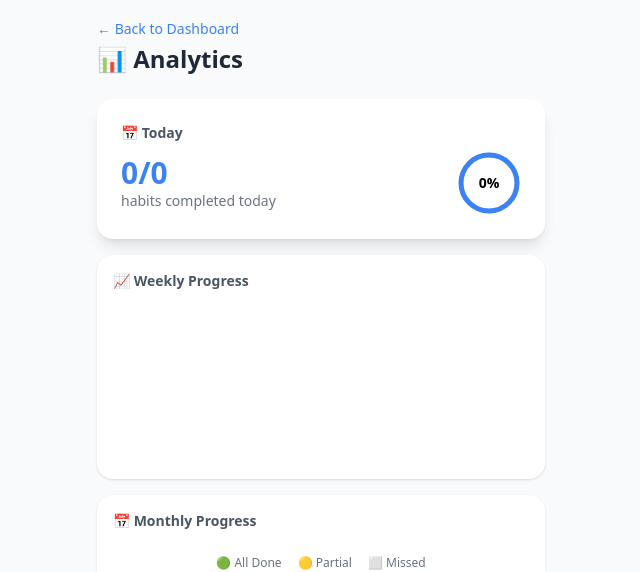
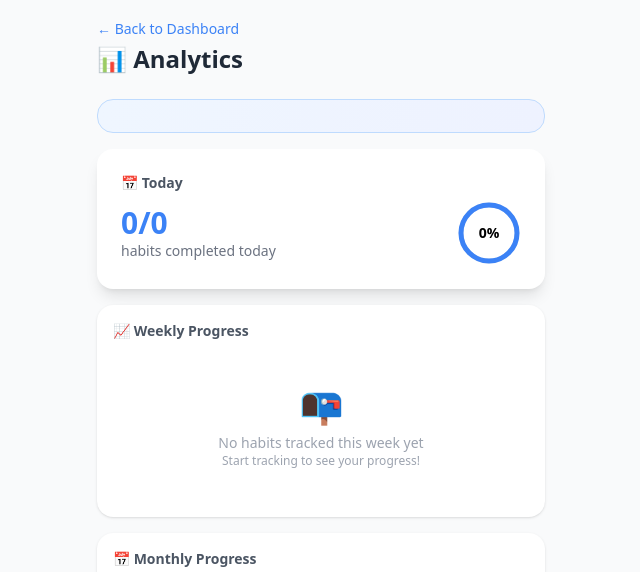
Before and after one commit to bkprivate-ghub/habit-tracker-bk, a Next.js app: page /analytics in a window 1280 px wide. Shown: the top 572 px of the page, without its empty margins (319-959 px from the left). Built offline with nearby package versions, Linux system fonts and the light colour scheme; no server answers; the database is empty.

Commit message:
Update page.tsx

```diff
--- a/app/analytics/page.tsx
+++ b/app/analytics/page.tsx
@@ -15,6 +15,16 @@ export default function Analytics() {
     totalCompletions: 0,
     consistency: 0,
   })
+  const [motivation, setMotivation] = useState('')
+
+  const motivationalQuotes = [
+    { min: 0, max: 20, text: "💪 Every journey begins with a single step. Keep going!" },
+    { min: 21, max: 40, text: "🌱 Progress is progress, no matter how small. You're growing!" },
+    { min: 41, max: 60, text: "🔥 You're building momentum! Consistency is key!" },
+    { min: 61, max: 80, text: "⭐ Amazing work! You're building habits that last!" },
+    { min: 81, max: 90, text: "🏆 Incredible dedication! You're nearly at the top!" },
+    { min: 91, max: 100, text: "🌟 PERFECT SCORE! You're unstoppable! Keep this energy!" },
+  ]
 
   useEffect(() => {
     loadAnalytics()
@@ -23,7 +33,6 @@ export default function Analytics() {
   const loadAnalytics = async () => {
     setLoading(true)
 
-    // Get all habits
     const { data: habits } = await supabase
       .from('habits')
       .select('*')
@@ -36,7 +45,6 @@ export default function Analytics() {
     const totalHabits = habits.length
     const today = new Date().toISOString().split('T')[0]
 
-    // Get last 60 days of entries
     const sixtyDaysAgo = new Date()
     sixtyDaysAgo.setDate(sixtyDaysAgo.getDate() - 60)
     const sixtyDaysAgoStr = sixtyDaysAgo.toISOString().split('T')[0]
@@ -55,12 +63,12 @@ export default function Analytics() {
       entriesMap.get(e.date).push(e)
     })
 
-    // --- TODAY ---
+    // TODAY
     const todayEntries = entriesMap.get(today) || []
     const todayCompleted = todayEntries.filter(e => e.status === 'completed').length
     setTodayData({ completed: todayCompleted, total: totalHabits })
 
-    // --- WEEKLY (Last 7 days) ---
+    // WEEKLY (Last 7 days)
     const weekData = []
     for (let i = 6; i >= 0; i--) {
       const date = new Date()
@@ -84,7 +92,7 @@ export default function Analytics() {
     }
     setWeeklyData(weekData)
 
-    // --- MONTHLY (Last 30 days with dots) ---
+    // MONTHLY
     const monthData = []
     for (let i = 29; i >= 0; i--) {
       const date = new Date()
@@ -108,8 +116,7 @@ export default function Analytics() {
     }
     setMonthlyData(monthData)
 
-    // --- STATS ---
-    // Current streak (consecutive days with 100% completion)
+    // STATS
     let currentStreak = 0
     let checkDate = new Date()
     for (let i = 0; i < 60; i++) {
@@ -125,7 +132,6 @@ export default function Analytics() {
       checkDate.setDate(checkDate.getDate() - 1)
     }
 
-    // Best streak
     let bestStreak = 0
     let tempStreak = 0
     const sortedDates = Array.from(entriesMap.keys()).sort()
@@ -141,13 +147,11 @@ export default function Analytics() {
       }
     }
 
-    // Total completions
     let totalCompletions = 0
     entries?.forEach(e => {
       if (e.status === 'completed') totalCompletions++
     })
 
-    // Consistency (days with at least 1 completion / days with entries)
     const daysWithEntries = entriesMap.size
     const daysWithCompletions = Array.from(entriesMap.values())
       .filter(dayEntries => dayEntries.some(e => e.status === 'completed'))
@@ -162,6 +166,10 @@ export default function Analytics() {
       totalCompletions,
       consistency,
     })
+
+    // Set motivation based on consistency
+    const quote = motivationalQuotes.find(q => consistency >= q.min && consistency <= q.max)
+    setMotivation(quote ? quote.text : "🌟 Keep going, you're doing great!")
 
     setLoading(false)
   }
@@ -190,7 +198,12 @@ export default function Analytics() {
           </div>
         </div>
 
-        {/* --- TODAY --- */}
+        {/* MOTIVATIONAL QUOTE */}
+        <div className="bg-gradient-to-r from-blue-50 to-indigo-50 border border-blue-200 rounded-2xl p-4 mb-4 text-center">
+          <p className="text-sm text-blue-700 font-medium">{motivation}</p>
+        </div>
+
+        {/* TODAY */}
         <div className="bg-white rounded-2xl p-6 shadow-lg mb-4">
           <h2 className="text-sm font-semibold text-gray-600 mb-2">📅 Today</h2>
           <div className="flex items-center justify-between">
@@ -225,9 +238,16 @@ export default function Analytics() {
           )}
         </div>
 
-        {/* --- WEEKLY BAR CHART --- */}
+        {/* WEEKLY BAR CHART */}
         <div className="bg-white rounded-2xl p-4 shadow mb-4">
           <h2 className="text-sm font-semibold text-gray-600 mb-3">📈 Weekly Progress</h2>
+          {weeklyData.every(d => d.completed === 0) ? (
+            <div className="text-center py-8 text-gray-400">
+              <p className="text-4xl mb-2">📭</p>
+              <p className="text-sm">No habits tracked this week yet</p>
+              <p className="text-xs">Start tracking to see your progress!</p>
+            </div>
+          ) : (
             <div className="flex items-end justify-between h-40 gap-1">
               {weeklyData.map((day, i) => {
                 const height = day.total > 0 ? (day.completed / day.total) * 100 : 0
@@ -250,24 +270,22 @@ export default function Analytics() {
                 )
               })}
             </div>
+          )}
         </div>
 
-        {/* --- MONTHLY HEATMAP --- */}
+        {/* MONTHLY HEATMAP */}
         <div className="bg-white rounded-2xl p-4 shadow mb-4">
           <h2 className="text-sm font-semibold text-gray-600 mb-3">📅 Monthly Progress</h2>
           <div className="grid grid-cols-7 gap-1">
             {monthlyData.map((day, i) => {
               const dotColor = day.status === 'all-done' ? 'bg-green-500'
                 : day.status === 'partial' ? 'bg-yellow-500' : 'bg-gray-200'
-              const label = day.status === 'all-done' ? '✅'
-                : day.status === 'partial' ? '🟡' : '⬜'
 
               return (
                 <div key={i} className="flex flex-col items-center">
                   <div className={`w-8 h-8 rounded-full flex items-center justify-center text-xs ${dotColor}`}>
                     <span className="text-[10px] text-white font-medium">{day.day}</span>
                   </div>
-                  <div className="text-[8px] text-gray-400">{day.month}</div>
                 </div>
               )
             })}
@@ -279,7 +297,7 @@ export default function Analytics() {
           </div>
         </div>
 
-        {/* --- STATS CARDS --- */}
+        {/* STATS CARDS */}
         <div className="grid grid-cols-2 gap-3">
           <div className="bg-white p-4 rounded-xl shadow text-center">
             <div className="text-2xl font-bold text-orange-500">{stats.bestStreak}d</div>
```
Lines whose indentation alone changed are shown as unchanged.
